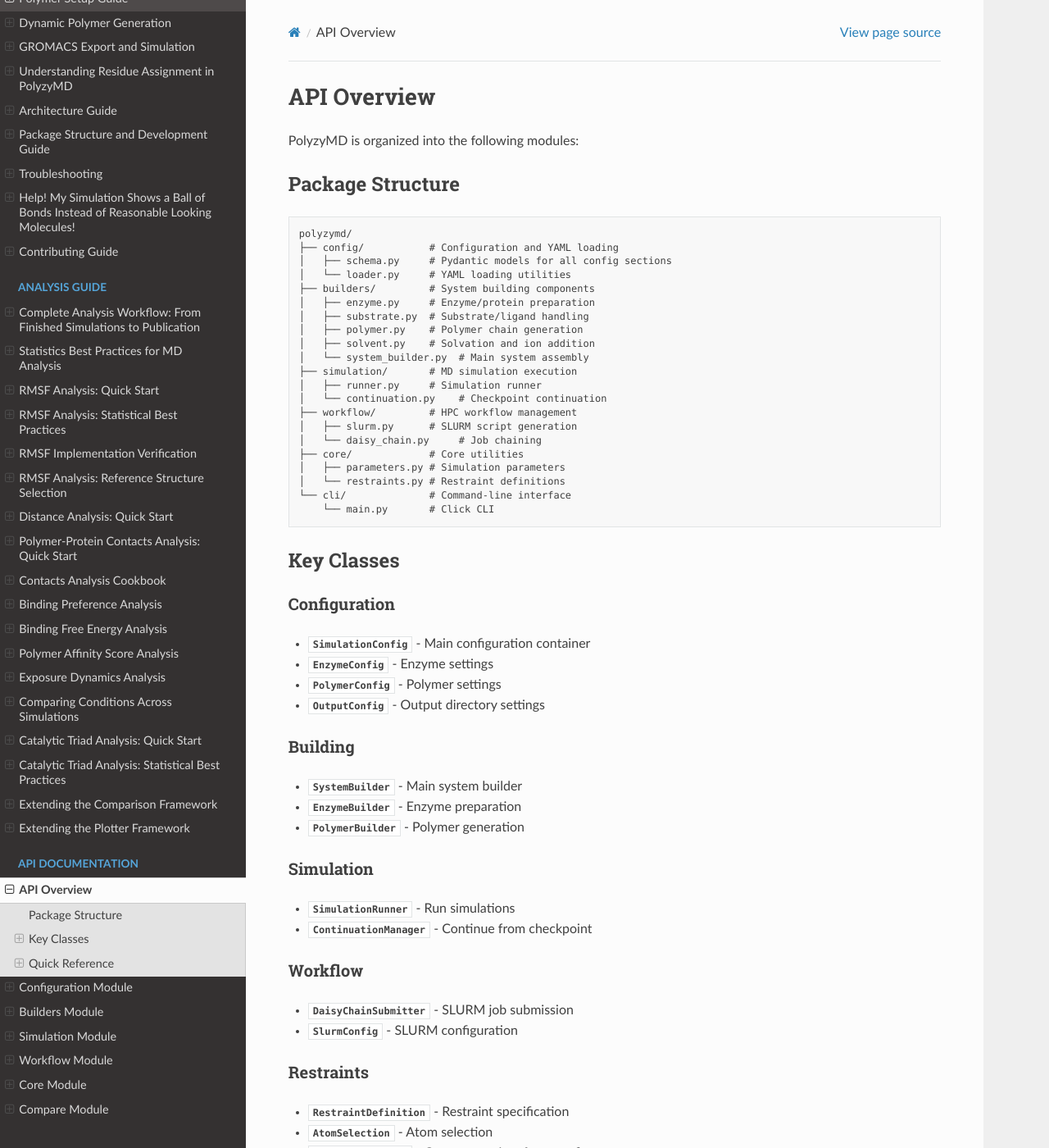
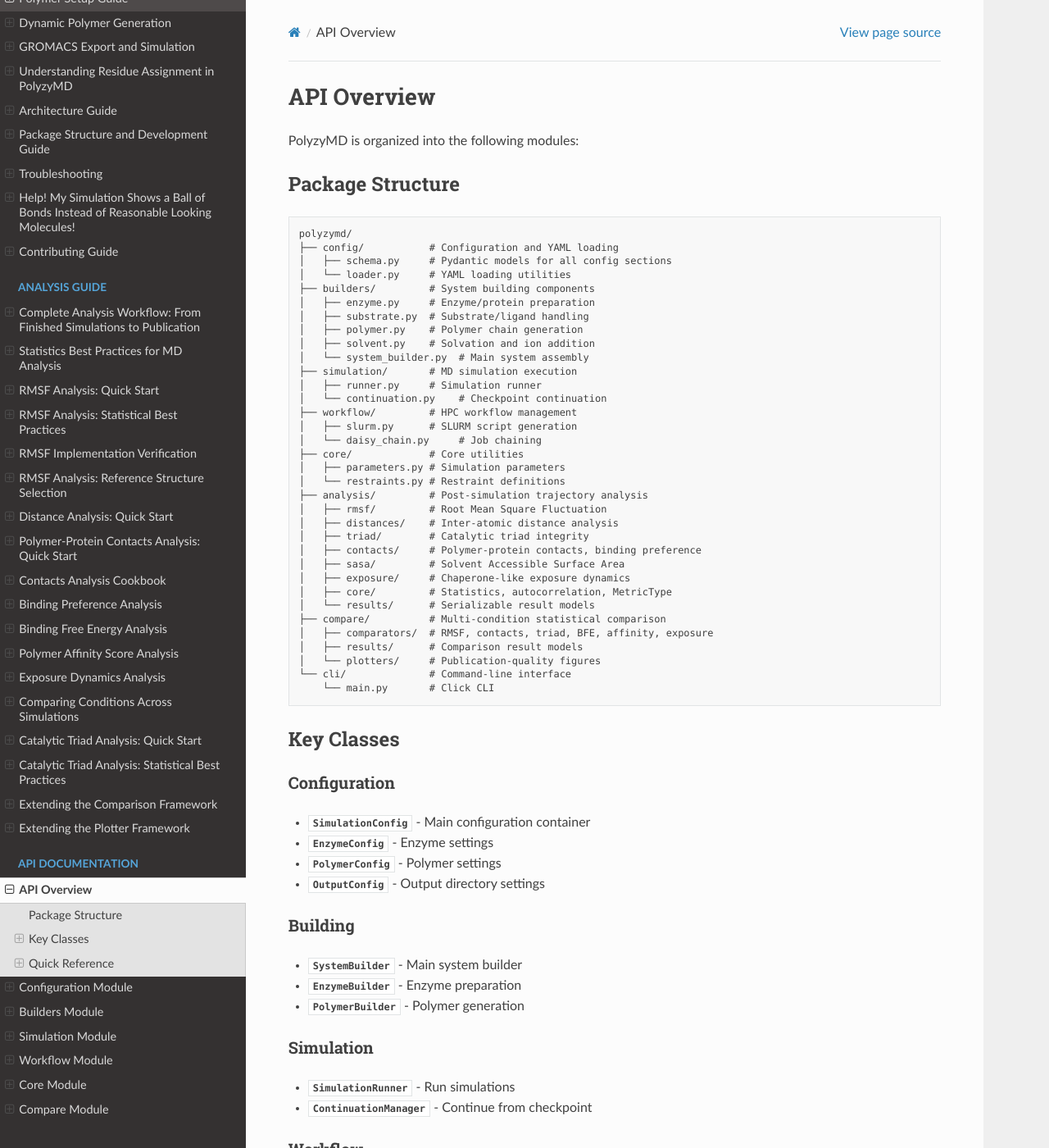
Before and after one commit to joelaforet/polyzymd, a Sphinx documentation site: the page built from docs/source/api/overview.rst, in a window 1280 px wide and 1400 px high. Shown: the whole window at 82% size. Built offline with Sphinx 7.4.7 and the Read the Docs theme 3.1.0, drawn with Linux system fonts in a browser that asks for light colours; some of the changed text lies outside the part shown.

```diff
--- a/docs/source/api/overview.rst
+++ b/docs/source/api/overview.rst
@@ -27,6 +27,19 @@
     ├── core/             # Core utilities
     │   ├── parameters.py # Simulation parameters
     │   └── restraints.py # Restraint definitions
+    ├── analysis/         # Post-simulation trajectory analysis
+    │   ├── rmsf/         # Root Mean Square Fluctuation
+    │   ├── distances/    # Inter-atomic distance analysis
+    │   ├── triad/        # Catalytic triad integrity
+    │   ├── contacts/     # Polymer-protein contacts, binding preference
+    │   ├── sasa/         # Solvent Accessible Surface Area
+    │   ├── exposure/     # Chaperone-like exposure dynamics
+    │   ├── core/         # Statistics, autocorrelation, MetricType
+    │   └── results/      # Serializable result models
+    ├── compare/          # Multi-condition statistical comparison
+    │   ├── comparators/  # RMSF, contacts, triad, BFE, affinity, exposure
+    │   ├── results/      # Comparison result models
+    │   └── plotters/     # Publication-quality figures
     └── cli/              # Command-line interface
         └── main.py       # Click CLI
 
@@ -67,6 +80,23 @@
 - :py:class:`~polyzymd.core.restraints.RestraintDefinition` - Restraint specification
 - :py:class:`~polyzymd.core.restraints.AtomSelection` - Atom selection
 - :py:class:`~polyzymd.core.restraints.RestraintFactory` - Create restraints from config
+
+Analysis
+~~~~~~~~
+
+- :py:class:`~polyzymd.analysis.rmsf.calculator.RMSFCalculator` - Per-residue RMSF
+- :py:class:`~polyzymd.analysis.distances.calculator.DistanceCalculator` - Inter-group distances
+- :py:class:`~polyzymd.analysis.triad.analyzer.CatalyticTriadAnalyzer` - Catalytic triad integrity
+- :py:class:`~polyzymd.analysis.contacts.calculator_parallel.ParallelContactAnalyzer` - Polymer-protein contacts
+- :py:class:`~polyzymd.analysis.results.base.BaseAnalysisResult` - Serializable result base class
+
+Comparison
+~~~~~~~~~~
+
+- :py:class:`~polyzymd.compare.core.base.BaseComparator` - Template Method comparator base
+- :py:class:`~polyzymd.compare.comparators.exposure.ExposureDynamicsComparator` - Chaperone analysis
+- :py:class:`~polyzymd.compare.comparators.binding_free_energy.BindingFreeEnergyComparator` - Per-contact ΔG_sel
+- :py:class:`~polyzymd.compare.comparators.polymer_affinity.PolymerAffinityScoreComparator` - Total interaction strength
 
 
 Quick Reference
```
